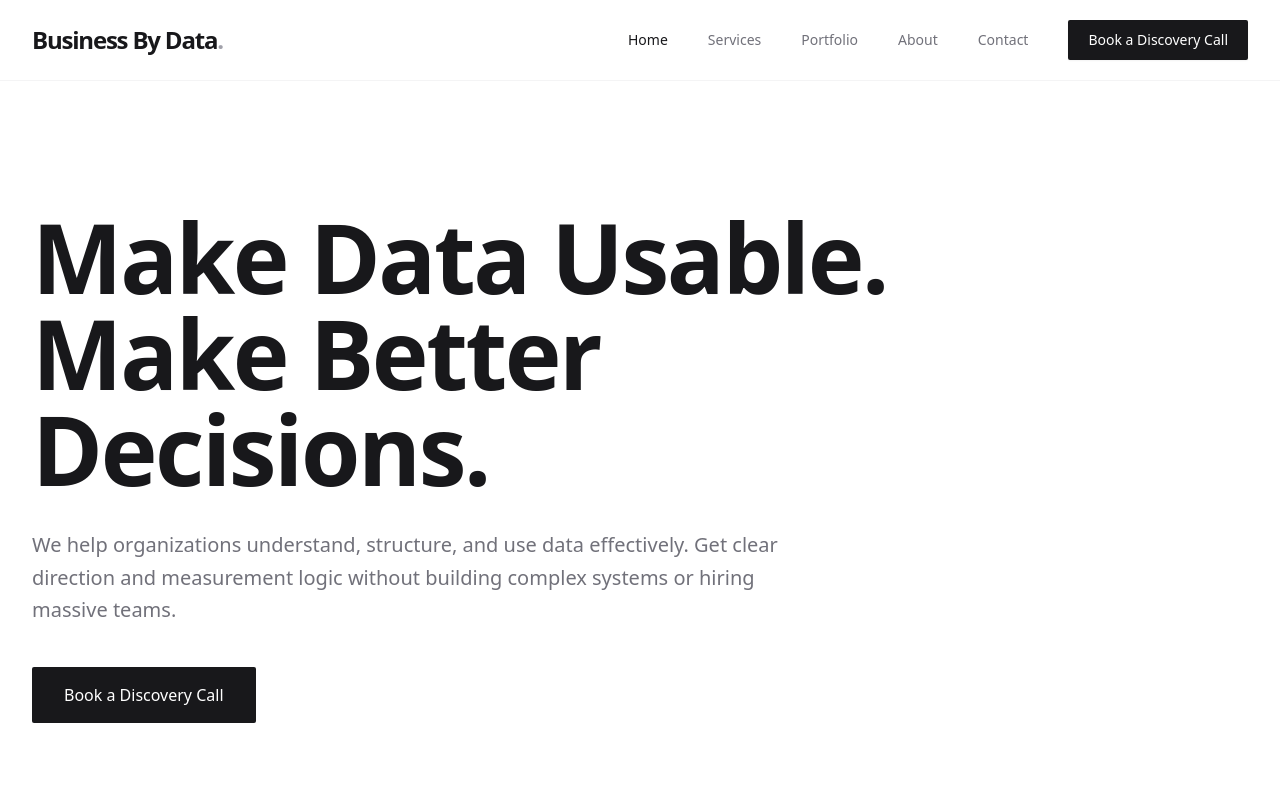
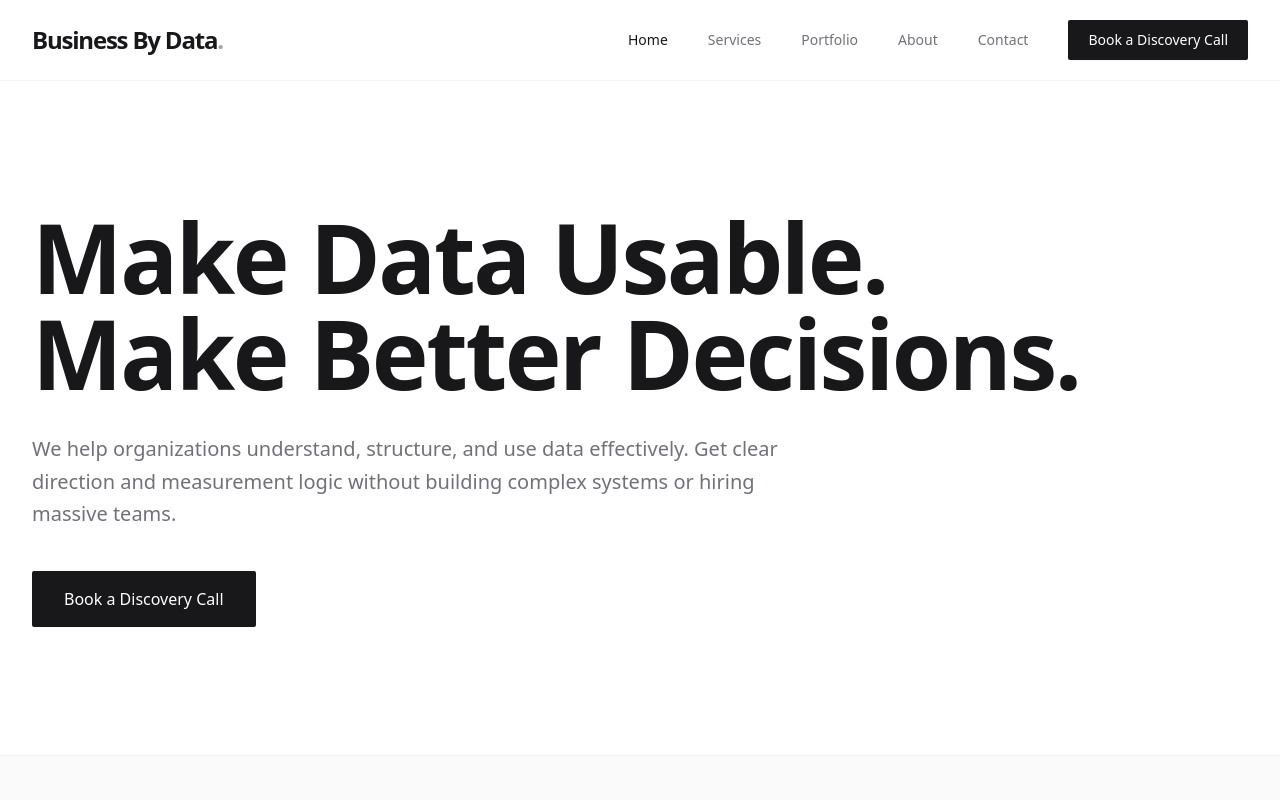
Before and after one commit to remavaish1/businessbydata, a React (Vite) app: page /#/ in a window 1280 px wide. Shown: the top 800 px of the page. Built offline with nearby package versions, Linux system fonts and the light colour scheme.

Commit message:
Update Home.tsx

```diff
--- a/pages/Home.tsx
+++ b/pages/Home.tsx
@@ -12,7 +12,7 @@ const Home: React.FC = () => {
           <div className="max-w-3xl">
           <h1 className="text-5xl sm:text-6xl md:text-7xl lg:text-8xl font-bold tracking-tight text-zinc-900 leading-[1.05]">
           <span className="whitespace-nowrap">Make Data Usable.</span>{' '}
-           Make Better Decisions.
+          <span className="whitespace-nowrap">Make Better Decisions.</span>{' '}
            </h1>
 
 
```
